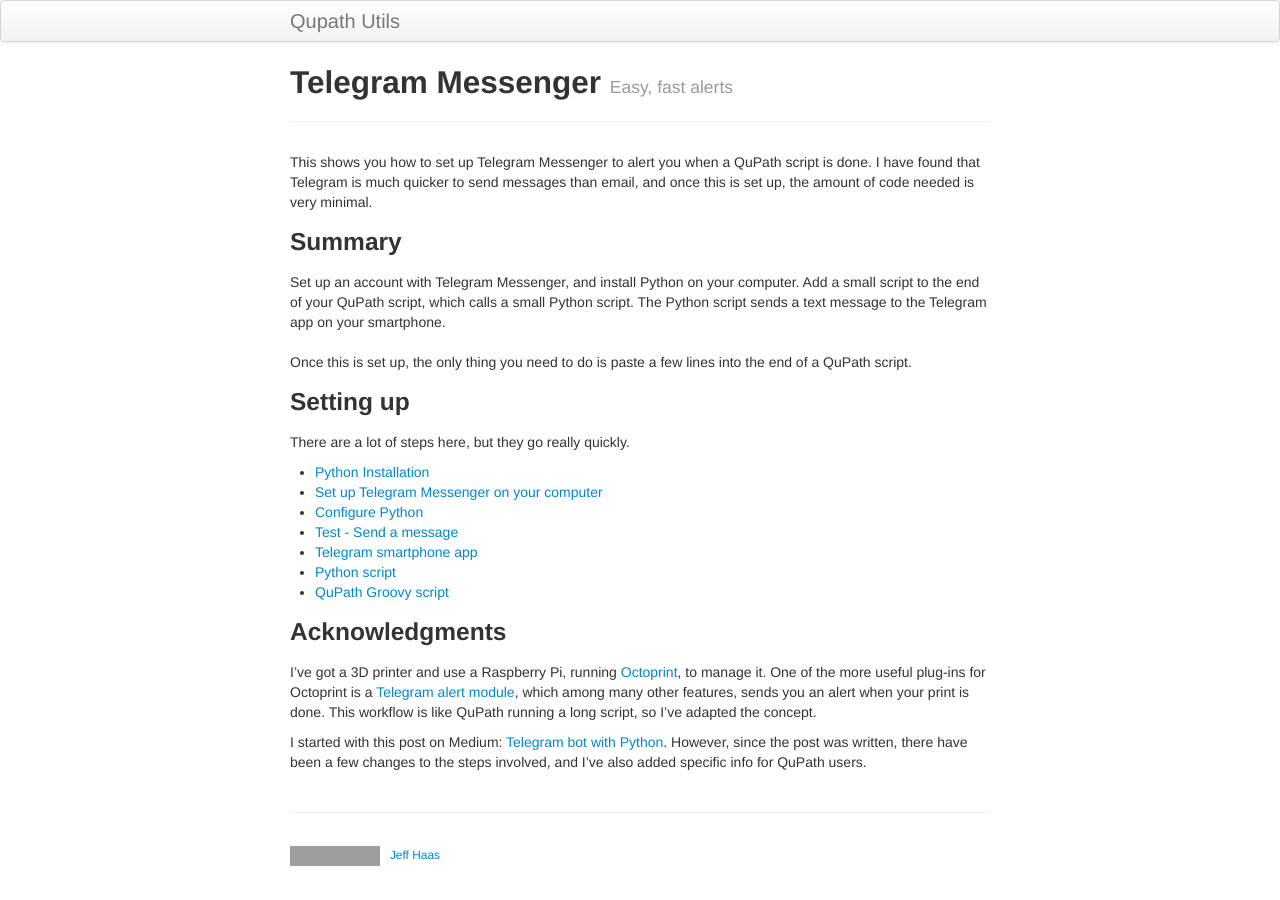
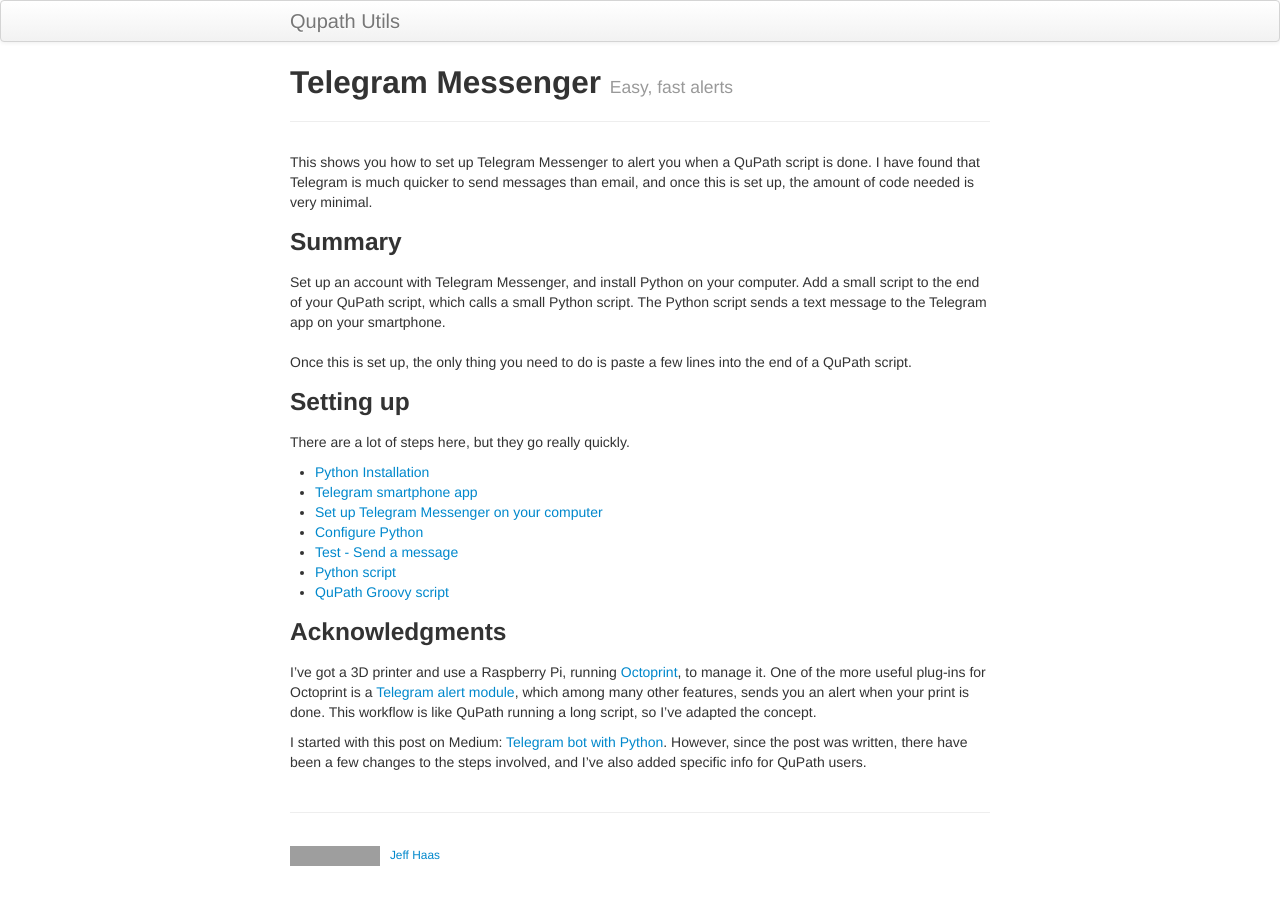
Before and after one commit to Jeff-Haas/qupath_utils, a Jekyll site: the page built from pages/telegram.md, in a window 1280 px wide. Built offline with Jekyll 4.4.1, drawn with Linux system fonts in a browser that asks for light colours; grey boxes are pictures that could not be loaded.

```diff
--- a/pages/telegram.md
+++ b/pages/telegram.md
@@ -18,10 +18,10 @@ Once this is set up, the only thing you need to do is paste a few lines into the
 There are a lot of steps here, but they go really quickly.
 
 - [Python Installation](python_install.html)
+- [Telegram smartphone app](telegram_app.html)
 - [Set up Telegram Messenger on your computer](telegram_setup.html)
 - [Configure Python](python_config.html)
 - [Test - Send a message](test_message.html)
-- [Telegram smartphone app](telegram_app.html)
 - [Python script](python_script.html)
 - [QuPath Groovy script](groovy_script.html)
 
```
